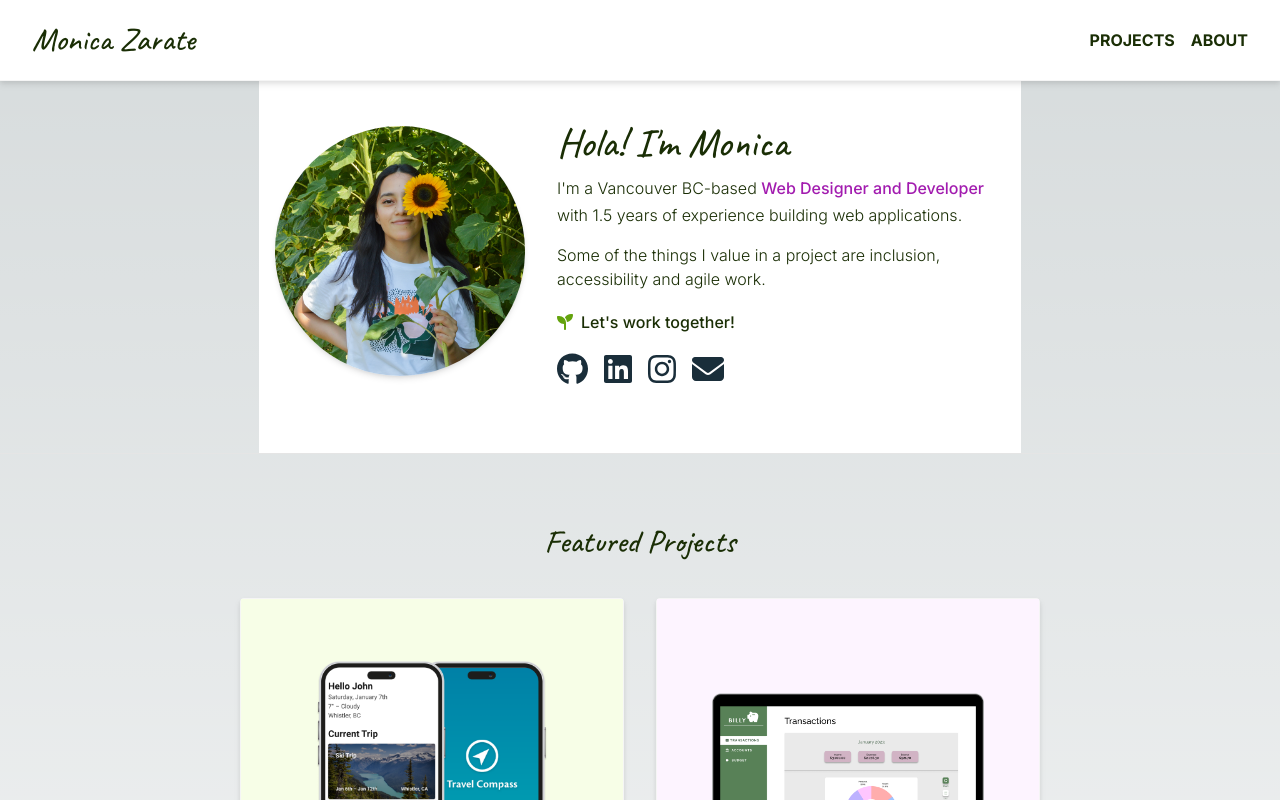
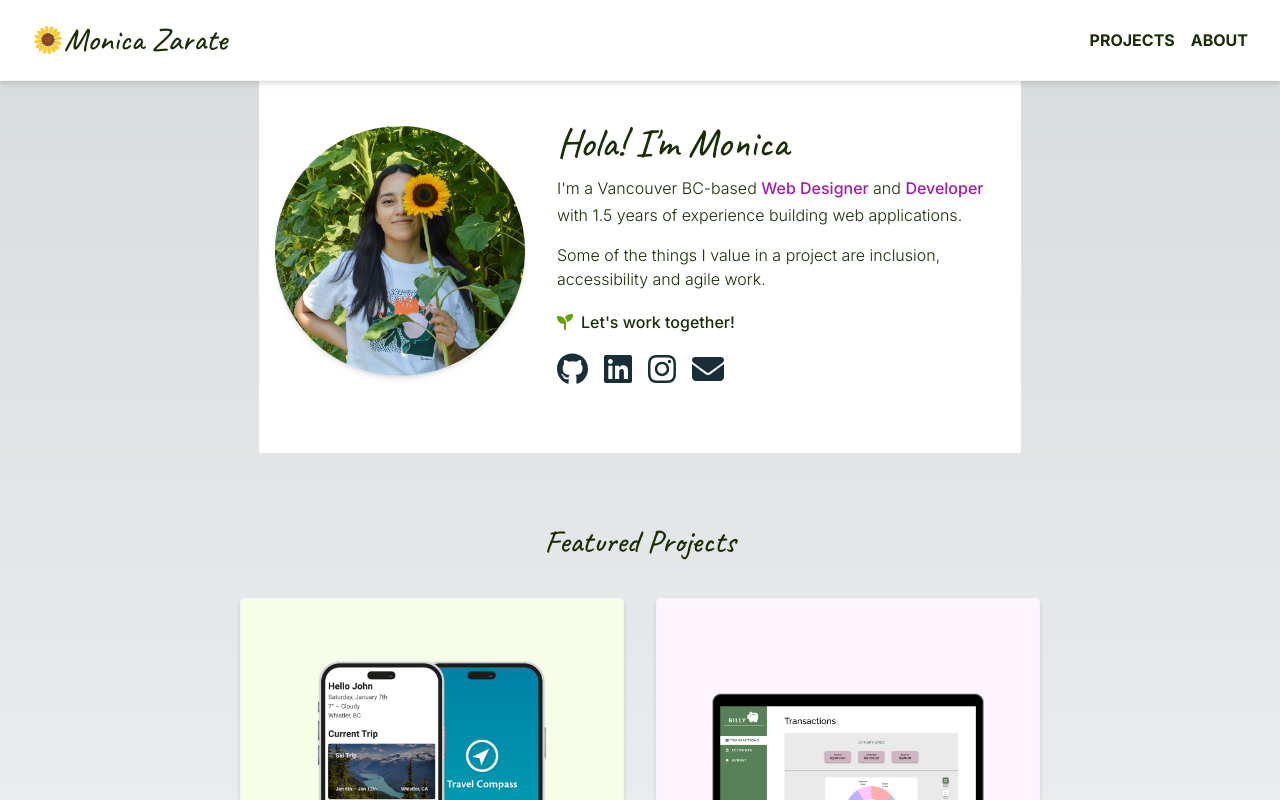
Before and after one commit to monica-zarate/nextjs-portfolio, a Next.js app: page / in a window 1280 px wide. Shown: the top 800 px of the page. Built offline with nearby package versions, Linux system fonts and the light colour scheme.

Commit message:
Updating copy and styles. WIP.

```diff
--- a/src/app/_components/MobileMenu.jsx
+++ b/src/app/_components/MobileMenu.jsx
@@ -111,7 +111,7 @@ export const MobileMenu = () => {
       ref={containerRef}
       className="absolute top-0 right-0 bottom-0 w-1/2"
     >
-        <m.div variants={sidebarVariants} className={`${isMenuOpen ? "top-0 right-0 w-full h-screen" : "top-4 right-6 rounded-full"} absolute bottom-0 w-12 h-12 bg-fuchsia-50`}/>
+        <m.div variants={sidebarVariants} className={`${isMenuOpen ? "top-0 right-0 w-full h-screen" : "top-4 right-6 rounded-full"} absolute bottom-0 w-12 h-12 bg-white`}/>
         {isMenuOpen && <m.ul variants={listVariants} className="absolute top-32 right-8">
             {routes.map((__) => (
                     <m.li variants={listItemVariants} whileTap={{ scale: 0.95 }} key={__.id} className="text-right mb-8">
--- a/src/app/_components/Navbar.tsx
+++ b/src/app/_components/Navbar.tsx
@@ -2,12 +2,15 @@
 "use client";
 import { useState, useEffect } from "react";
 import Link from "next/link";
+import Image from "next/image";
 import { usePathname } from "next/navigation";
 import { caveat } from "../fonts";
 
 // Project imports
-import { routes } from "../constants"
+import { routes } from "../constants";
 import { MobileMenu } from "./MobileMenu";
+import { sunflower } from "@/assets";
+import { pagesContent } from "../constants";
 
 
 export default function Navbar() {
@@ -15,6 +18,8 @@ export default function Navbar() {
     const [isMobile, setIsMobile] = useState(false);
 
     const pathname = usePathname()?.slice(1);
+
+    const { copy } = pagesContent.navbar;
 
     useEffect(() => {
 
@@ -38,7 +43,10 @@ export default function Navbar() {
     return (
         <header className="bg-white border-b border-solid border-neutral-100 drop-shadow-md sticky top-0 z-[1]">
             <div className="flex justify-between items-center px-8 2xl:px-2 py-4 mx-auto max-w-7xl">
-                <Link href="/" className={`${caveat.className} text-lime-950 text-h2`}>Monica Zarate</Link>
+                <Link href="/" className="flex items-center z-[5]">
+                    <Image src={sunflower} alt="sunflower icon" className="w-8 h-8"/>
+                    <span className={`${caveat.className} text-lime-950 text-h2`}>{copy.title}</span>
+                </Link>
                 {isMobile && <MobileMenu/>}
                 {!isMobile && <ul className="flex">
                     <li key={routes[0].id}>
--- a/src/app/constants/index.js
+++ b/src/app/constants/index.js
@@ -48,6 +48,11 @@ export const social = [
 ];
 
 export const pagesContent = {
+  navbar: {
+    copy: {
+      title: "Monica Zarate",
+    },
+  },
   intro: {
     copy: {
       h1: "Hola! I'm Monica",
@@ -60,11 +65,21 @@ export const pagesContent = {
           },
           {
             id: 2,
-            content: "Web Designer and Developer",
+            content: "Web Designer",
             isHighlight: true,
           },
           {
             id: 3,
+            content: "and",
+            isHighlight: false,
+          },
+          {
+            id: 4,
+            content: "Developer",
+            isHighlight: true,
+          },
+          {
+            id: 5,
             content: "with 1.5 years of experience building web applications.",
             isHighlight: false,
           },
```
